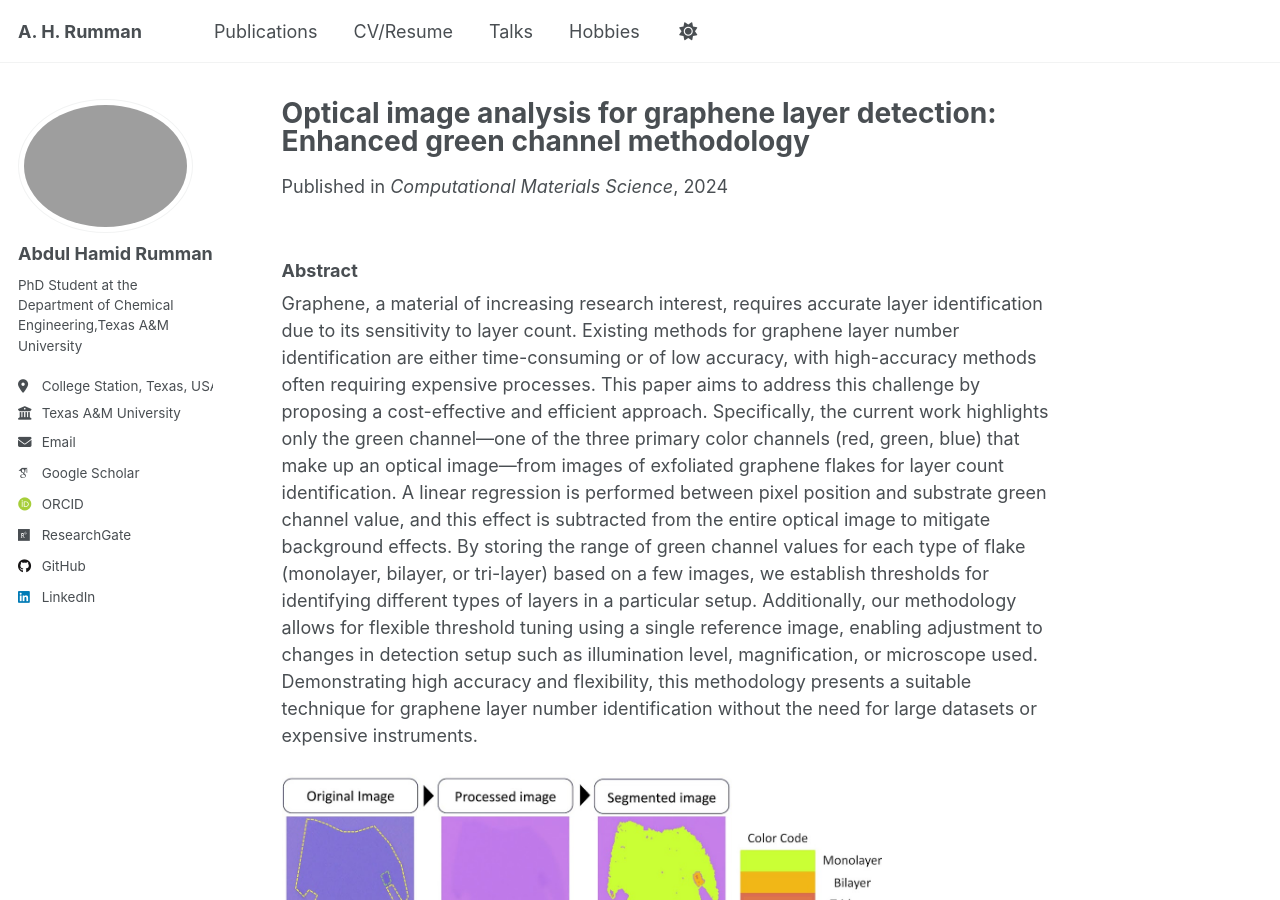
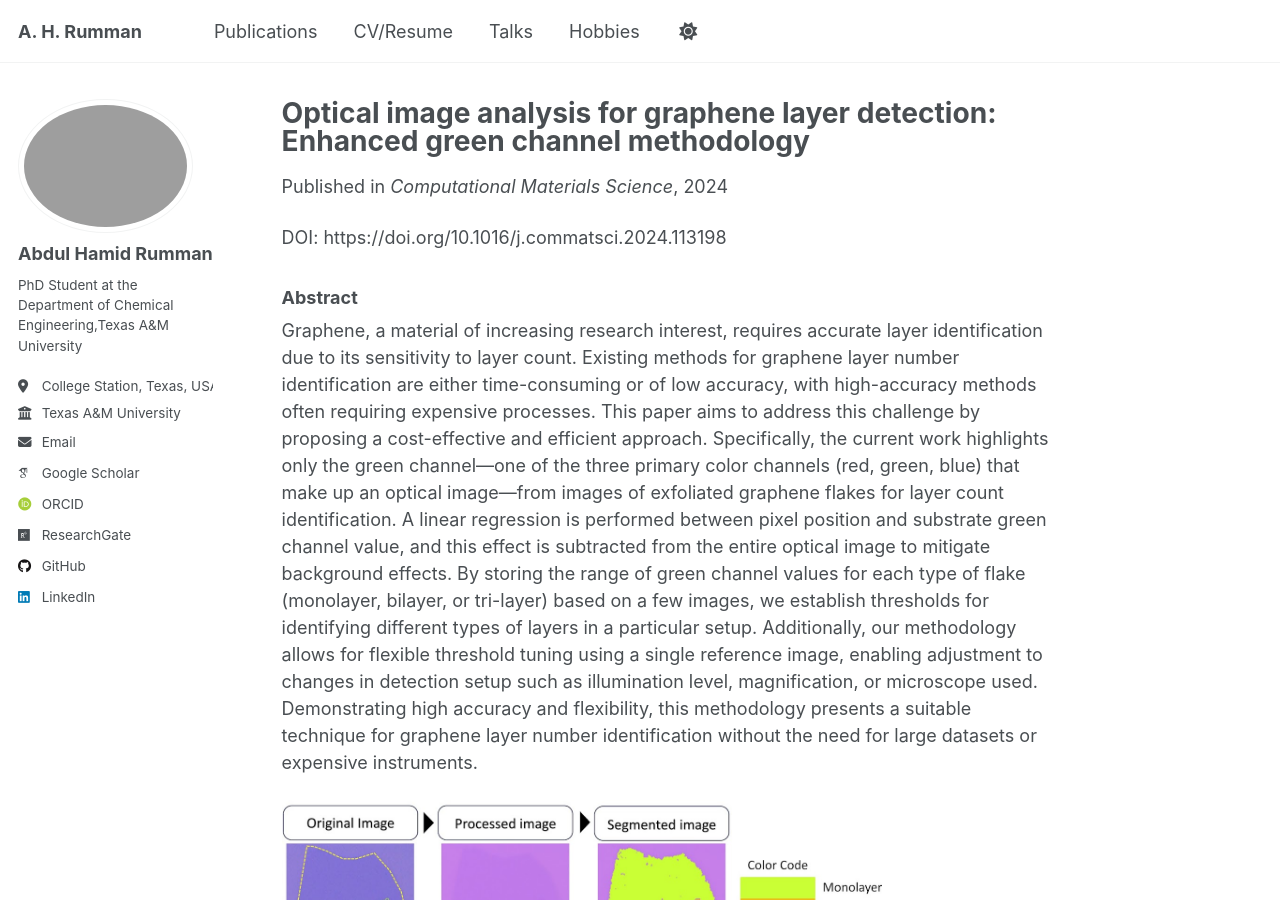
Before and after one commit to AbdulHamidRumman/abdulhamidrumman.github.io, a Jekyll site: the page built from _publications/2024-09-optical.md, in a window 1280 px wide and 900 px high. Built offline with Jekyll 4.4.1, drawn with Linux system fonts in a browser that asks for light colours; some web fonts are replaced; a script that is not in the unit is left out; part of the change alters nothing that is shown.

Commit message:
Update 2024-09-optical.md

```diff
--- a/_publications/2024-09-optical.md
+++ b/_publications/2024-09-optical.md
@@ -14,6 +14,8 @@ date: 2024-09-01
 venue: 'Computational Materials Science'
 paperurl: 'https://doi.org/10.1016/j.commatsci.2024.113198'
 ---
+DOI: https://doi.org/10.1016/j.commatsci.2024.113198
+
 ### Abstract
 Graphene, a material of increasing research interest, requires accurate layer identification due to its sensitivity to layer count. Existing methods for graphene layer number identification are either time-consuming or of low accuracy, with high-accuracy methods often requiring expensive processes. This paper aims to address this challenge by proposing a cost-effective and efficient approach. Specifically, the current work highlights only the green channel—one of the three primary color channels (red, green, blue) that make up an optical image—from images of exfoliated graphene flakes for layer count identification. A linear regression is performed between pixel position and substrate green channel value, and this effect is subtracted from the entire optical image to mitigate background effects. By storing the range of green channel values for each type of flake (monolayer, bilayer, or tri-layer) based on a few images, we establish thresholds for identifying different types of layers in a particular setup. Additionally, our methodology allows for flexible threshold tuning using a single reference image, enabling adjustment to changes in detection setup such as illumination level, magnification, or microscope used. Demonstrating high accuracy and flexibility, this methodology presents a suitable technique for graphene layer number identification without the need for large datasets or expensive instruments.
 
```
